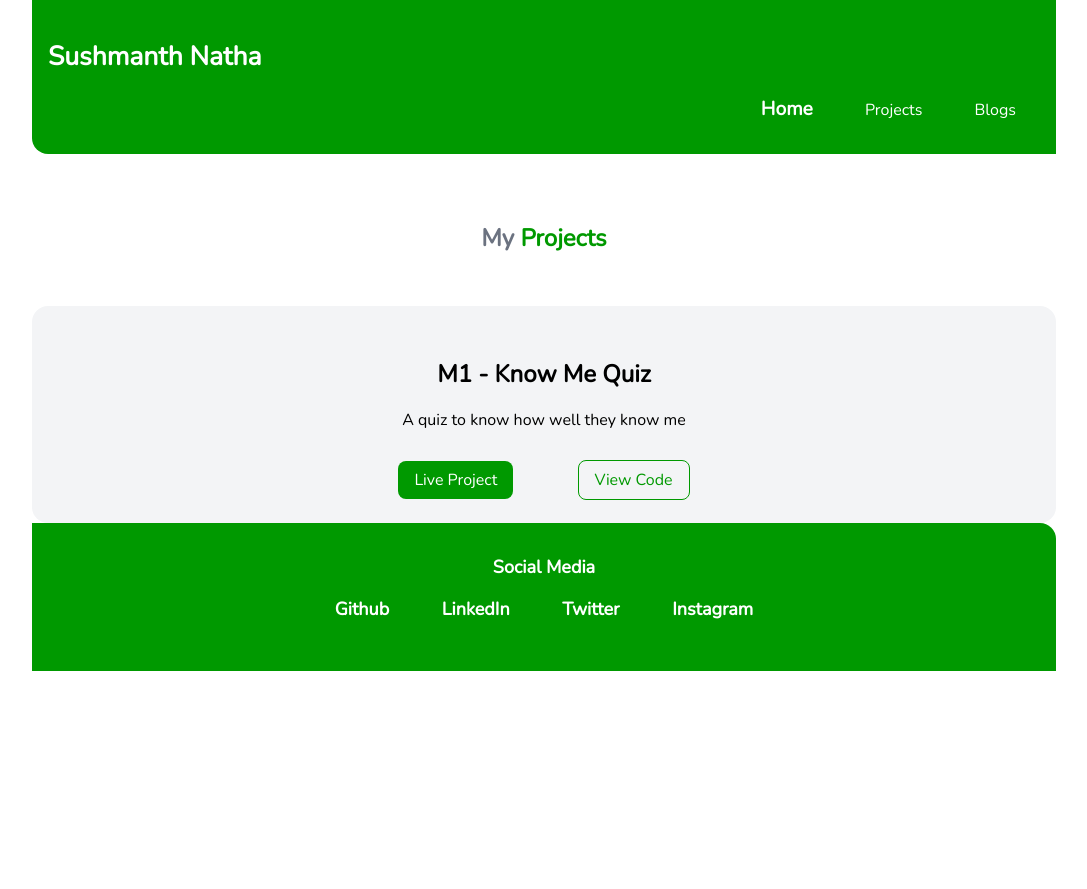
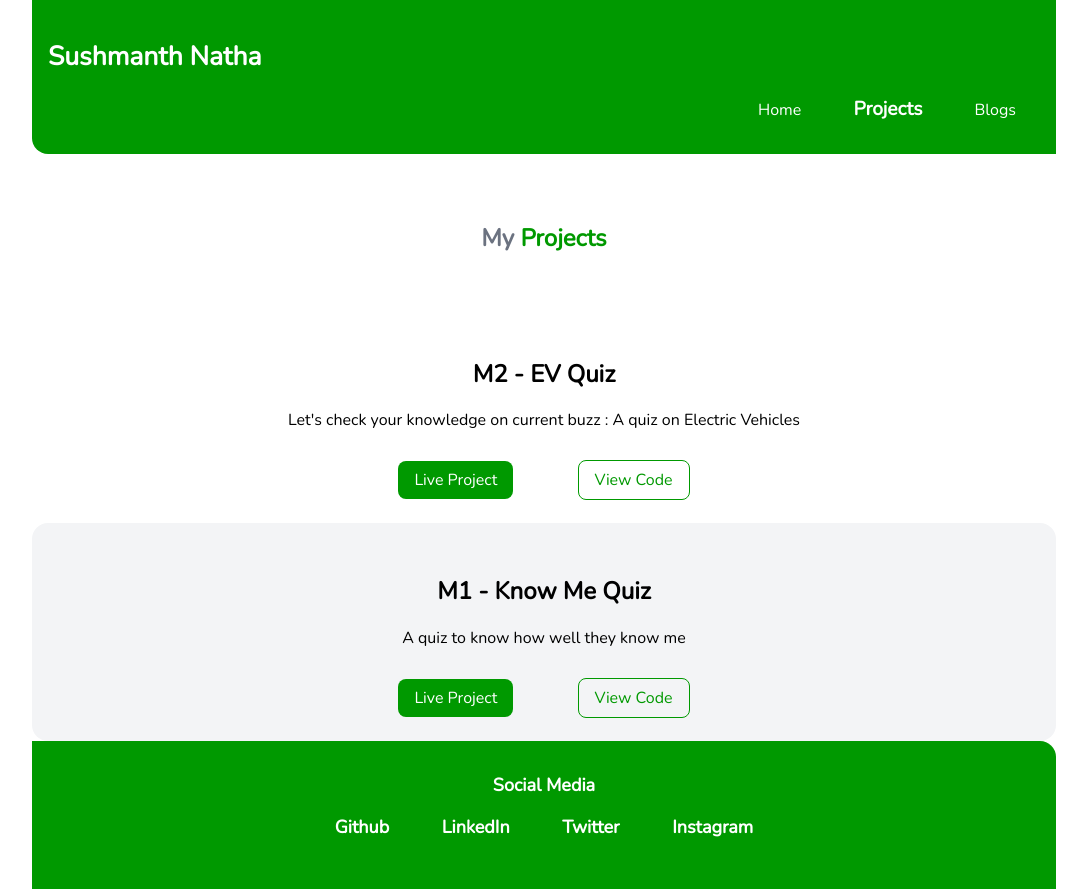
Before and after one commit to sushmanthnatha/My_Portfolio, a plain HTML site: page html/projects.html in a window 1280 px wide. Shown: the whole page, without its empty margins (96-1183 px from the left). Before the commit the page ends 800 px from the top, so only its background shows below. Drawn offline with nearby package versions, Linux system fonts and the light colour scheme.

Commit message:
added 2nd project to portfolio

```diff
--- a/html/projects.html
+++ b/html/projects.html
@@ -1,10 +1,9 @@
 <!DOCTYPE html>
 <html lang="en">
-
   <head>
-            <meta charset="UTF-8">
-            <meta name="viewport" content="width=device-width, initial-scale=1.0">
-            <link rel="icon" href="../images/icon_tab.ico" type="image/x-icon">
+    <meta charset="UTF-8" />
+    <meta name="viewport" content="width=device-width, initial-scale=1.0" />
+    <link rel="icon" href="../images/icon_tab.ico" type="image/x-icon" />
     <title>Projects | Sushmanth Natha</title>
     <link href="../css/style.css" rel="stylesheet" />
   </head>
@@ -16,10 +15,10 @@
         </div>
         <ul class="list-non-bullet nav-pills">
             <li class="list-item-inline">
-                        <a class="link link-active" href="./index.html">Home</a>
+                <a class="link" href="./index.html">Home</a>
             </li>
             <li class="list-item-inline">
-                        <a class="link" href="./projects.html">Projects</a>
+                <a class="link  link-active" href="./projects.html">Projects</a>
             </li>
             <li class="list-item-inline">
                 <a class="link" href="./blogs.html">Blogs</a>
@@ -33,21 +32,27 @@
       </h2>
     </header>
 
-
+    <section class="section">
+      <div class="container container-center">
+        <div class="div-center">
+          <h1>M2 - EV Quiz</h1>
+          <p> Let's check your knowledge on current buzz : A quiz on Electric Vehicles</p><br />
+          <a class="link link-primary" href="https://replit.com/@sushmanthnatha/EVquiz?embed=1&output=1">Live Project</a>
+          <a class="link link-secondary" href="https://github.com/sushmanthnatha/mark_two_EVquiz">View Code</a>
+        </div>
+      </div>
+    </section>
 
     <section class="section ow">
-
       <div class="container container-center">
         <div class="div-center">
           <h1>M1 - Know Me Quiz</h1>
-                        <p>A quiz  to know how well they know me</p> <br/>
+          <p>A quiz to know how well they know me</p><br/>
           <a class="link link-primary" href="https://replit.com/@sushmanthnatha/markonehowWellDoYouKnowMe?embed=1&output=1">Live Project</a>
           <a class="link link-secondary" href="https://github.com/sushmanthnatha/mark_one_howWellDoYouKnowMe">View Code</a>
         </div>
       </div>
     </section>
-
-
 
     <footer class="footer">
         <div class="footer-header">Social Media
@@ -59,7 +64,5 @@
             </ul>
         </div>
     </footer>
-
   </body>
-
 </html>
```
Also changed, not shown: html/blogs.html (+2 -2 lines), index.html (renamed from html/index.html). Lines whose indentation alone changed are shown as unchanged.
